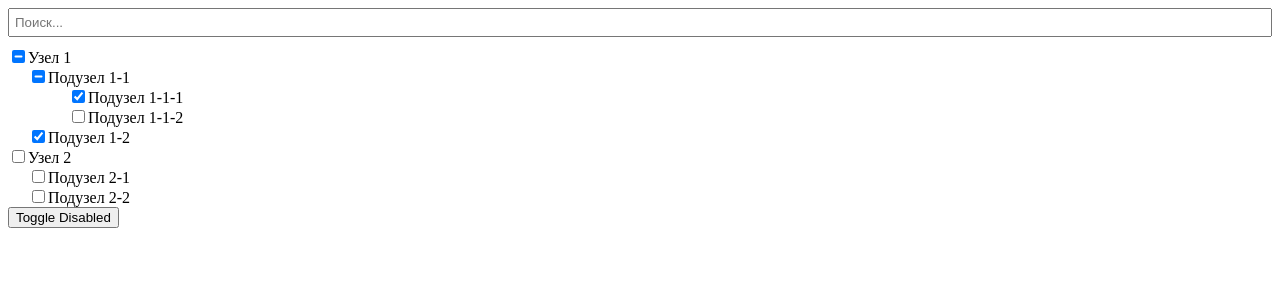
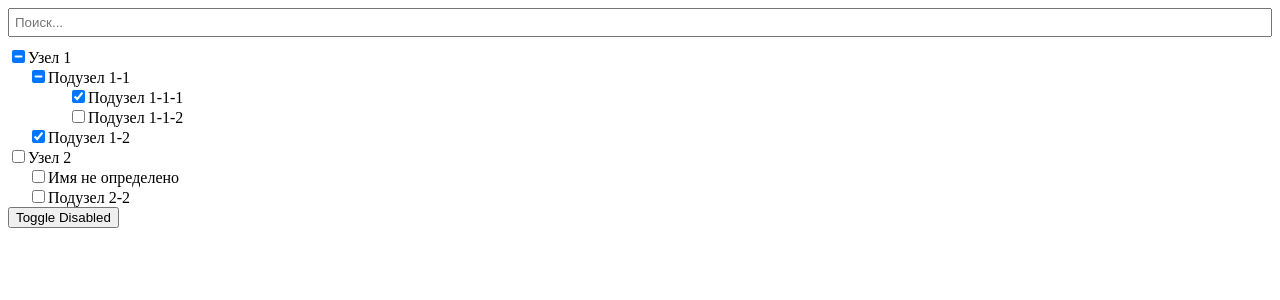
Before and after one commit to KseniyaAnd/train_angular, an Angular app: page / in a window 1280 px wide. Shown: the top 300 px of the page. Built offline with nearby package versions, Linux system fonts and the light colour scheme.

Commit message:
init: start task 5

```diff
--- a/src/app/app.component.ts
+++ b/src/app/app.component.ts
@@ -32,7 +32,7 @@ export class AppComponent implements OnInit {
       id: '2',
       name: 'Узел 2',
       children: [
-        { id: '2-1', name: 'Подузел 2-1' },
+        { id: '2-1', name: null },
         { id: '2-2', name: 'Подузел 2-2' },
       ],
     },
--- /dev/null
+++ b/src/app/components/pipes/default-value.pipe.ts
@@ -0,0 +1,11 @@
+import { Pipe, PipeTransform } from '@angular/core';
+
+@Pipe({
+  name: 'defaultValue',
+  standalone: true
+})
+export class DefaultValuePipe implements PipeTransform {
+  transform(value: string | null | undefined, defaultText: string = 'Значение не определено'): string {
+    return value?.trim() ? value : defaultText;
+  }
+}
--- a/src/app/components/tree-node/tree-node.component.html
+++ b/src/app/components/tree-node/tree-node.component.html
@@ -8,7 +8,7 @@
          [indeterminate]="isIndeterminate"
          (change)="onCheckboxChange($event)"
          [disabled]="disabled"/>
-  <span>{{ node.name }}</span>
+  <span>{{ node.name | defaultValue:'Имя не определено' }}</span>
 
   @if (hasChildren()) {
     @for (child of node.children; track child.id) {
--- a/src/app/components/tree-node/tree-node.component.ts
+++ b/src/app/components/tree-node/tree-node.component.ts
@@ -3,13 +3,14 @@ import { CommonModule } from '@angular/common';
 import { FormsModule } from '@angular/forms';
 import { TreeItem } from '../../interfaces/tree-item';
 import {SearchHighlightDirective} from '../../directives/search-highlight.directive';
+import {DefaultValuePipe} from '../pipes/default-value.pipe';
 
 @Component({
   selector: 'app-tree-node',
   templateUrl: './tree-node.component.html',
   styleUrls: ['./tree-node.component.css'],
   standalone: true,
-  imports: [CommonModule, FormsModule, SearchHighlightDirective],
+  imports: [CommonModule, FormsModule, SearchHighlightDirective, DefaultValuePipe],
 })
 export class TreeNodeComponent {
   @Input() node!: TreeItem;
--- a/src/app/interfaces/tree-item.ts
+++ b/src/app/interfaces/tree-item.ts
@@ -1,6 +1,6 @@
 export interface TreeItem {
   id: string;
-  name: string;
+  name: string | null;
   children?: TreeItem[];
   parent?: TreeItem;
 }
```
